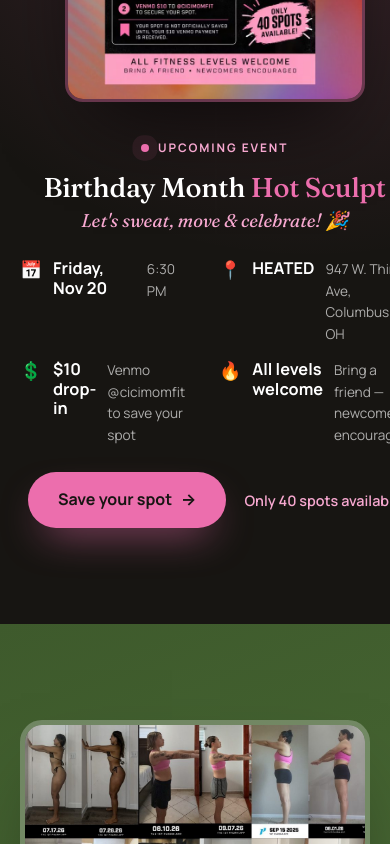
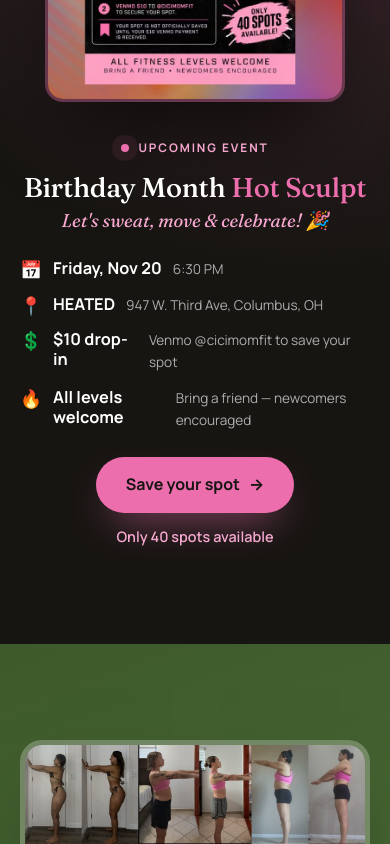
Before and after one commit to spankythesparky/redeemed-strength, a plain HTML site: page index.html in a window 390 px wide. Shown: the part 1978-2822 px from the top of the page. Drawn offline with Linux system fonts and the light colour scheme.

Commit message:
Fix event details overflow on mobile

```diff
--- a/styles.css
+++ b/styles.css
@@ -562,6 +562,8 @@
     .t-grid{columns:1}
     .train-grid{grid-template-columns:1fr}
     .form-row{grid-template-columns:1fr;gap:0}
+    .event-meta{grid-template-columns:1fr;gap:14px}
+    .event-cta{flex-direction:column;align-items:center;gap:12px}
     .values-grid{grid-template-columns:1fr}
     .nav-links .nav-social{margin-top:10px;gap:22px}
     .nav-links .nav-social svg{width:26px;height:26px}
```
